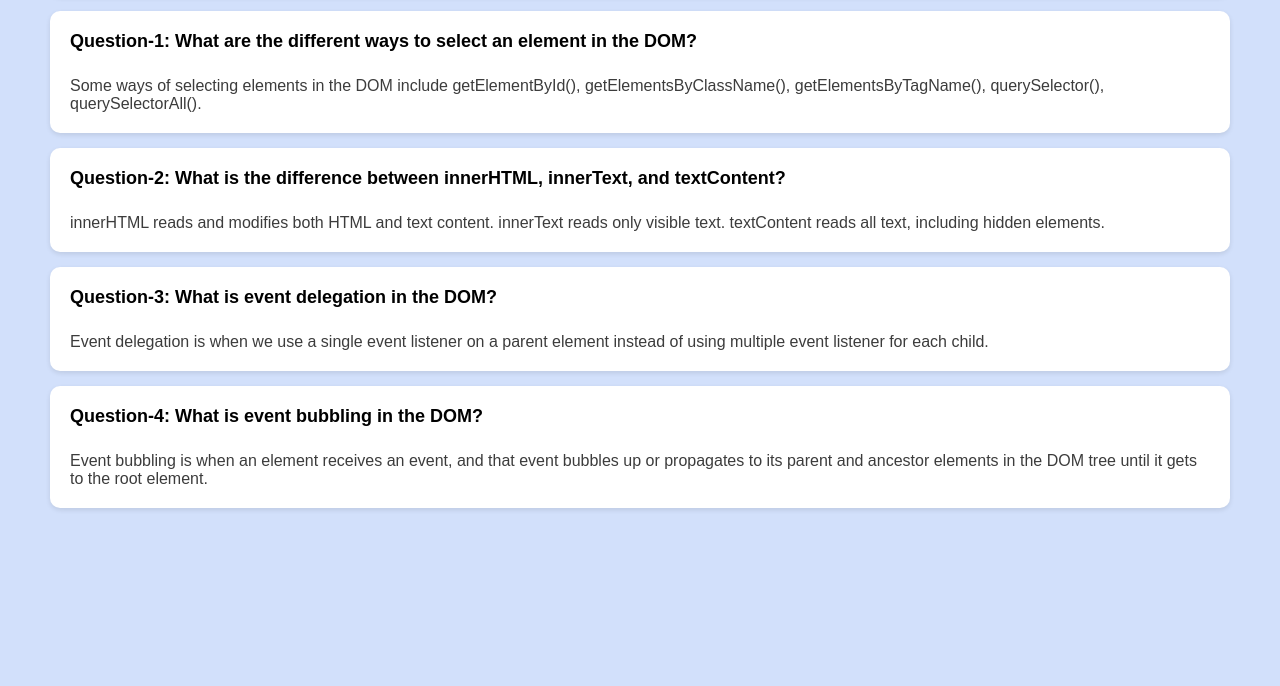
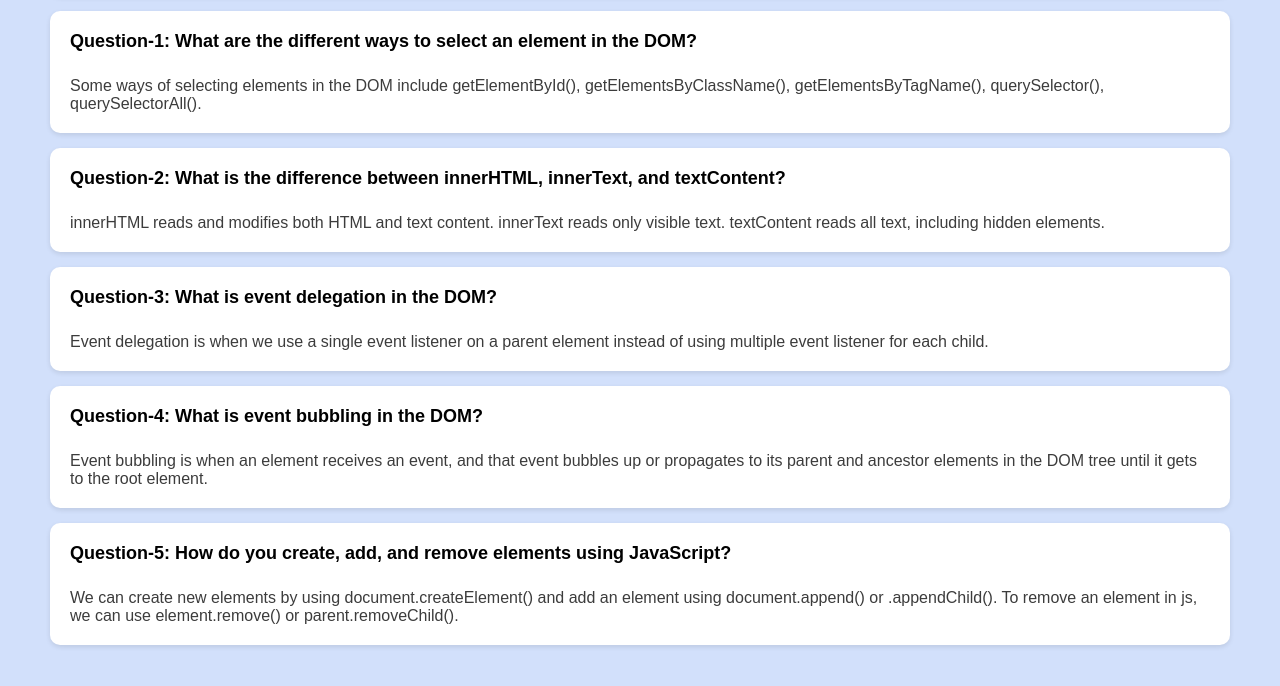
Before and after one commit to azmirisultana/A-5, a plain HTML site: page blog.html in a window 1280 px wide. Shown: the part 86-772 px from the top of the page. Drawn offline with Linux system fonts and the light colour scheme.

Commit message:
final commit

```diff
--- a/discover.html
+++ b/blog.html
@@ -120,6 +120,13 @@
             <p class="ans">Event bubbling is when an element receives an event, and that event bubbles up or propagates
                 to its parent and ancestor elements in the DOM tree until it gets to the root element.</p>
         </div>
+        <div class="q">
+            <h2 class="ques">Question-5: How do you create, add, and remove elements using JavaScript?
+            </h2>
+            <p class="ans">We can create new elements by using document.createElement() and add an element using
+                document.append() or .appendChild(). To remove an element in js, we can use element.remove() or
+                parent.removeChild().</p>
+        </div>
     </div>
 
     <script>
--- a/script.js
+++ b/script.js
@@ -225,7 +225,7 @@ document.addEventListener("DOMContentLoaded", function () {
     const discoverButton = document.getElementById("discover-button");
     if (discoverButton) {
         discoverButton.addEventListener("click", function () {
-            window.location.href = "discover.html";
+            window.location.href = "blog.html";
         });
     }
 
```
